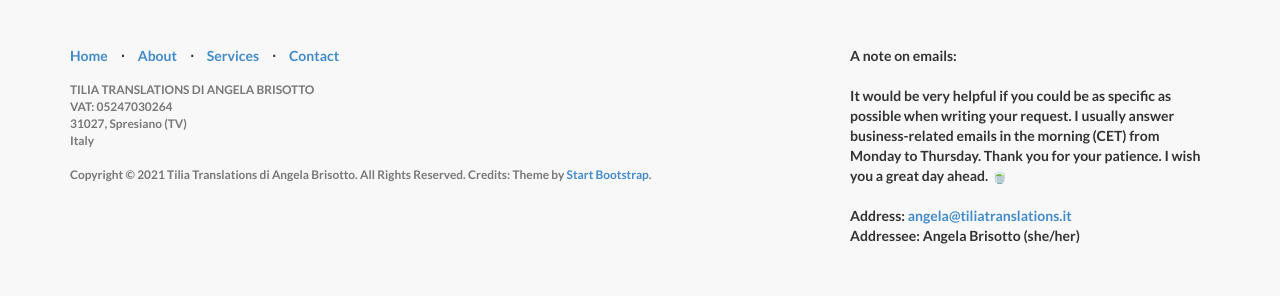
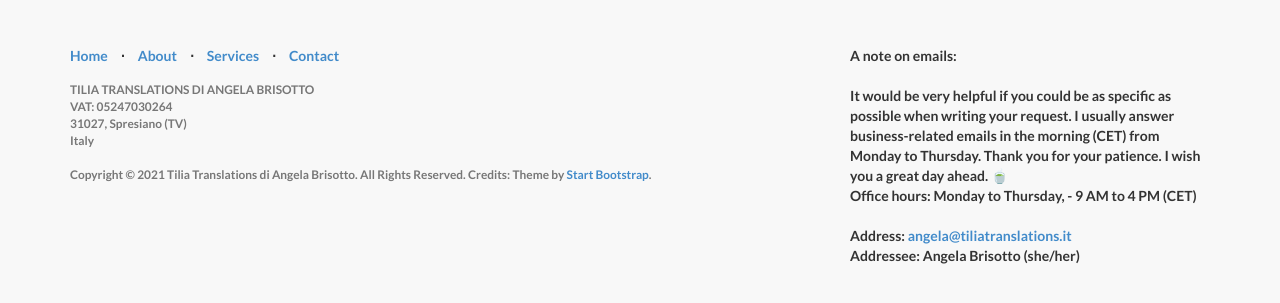
Before and after one commit to angelatiliatranslations/englishversion, a Jekyll site: the page built from index.html, in a window 1280 px wide and 900 px high, scrolled down 5414 px, cut to the strip 584-887 px from the top of the window. Built offline with Jekyll 4.4.1, drawn with Linux system fonts in a browser that asks for light colours; nearby versions of some CDN libraries; library files that are not in the unit come from our copies.

Commit message:
Update _config.yml

```diff
--- a/_config.yml
+++ b/_config.yml
@@ -27,6 +27,8 @@ credits: 'A note on emails:
 <br>
 It would be very helpful if you could be as specific as possible when writing your request. I usually answer business-related emails in the morning (CET) from Monday to Thursday. Thank you for your patience. I wish you a great day ahead. &#127861;
 <br>
+Office hours: Monday to Thursday, - 9 AM to 4 PM (CET)
+<br>
 <br>
 Address: <a href="mailto:angela@tiliatranslations.it">angela@tiliatranslations.it</a>
 <br>
```
